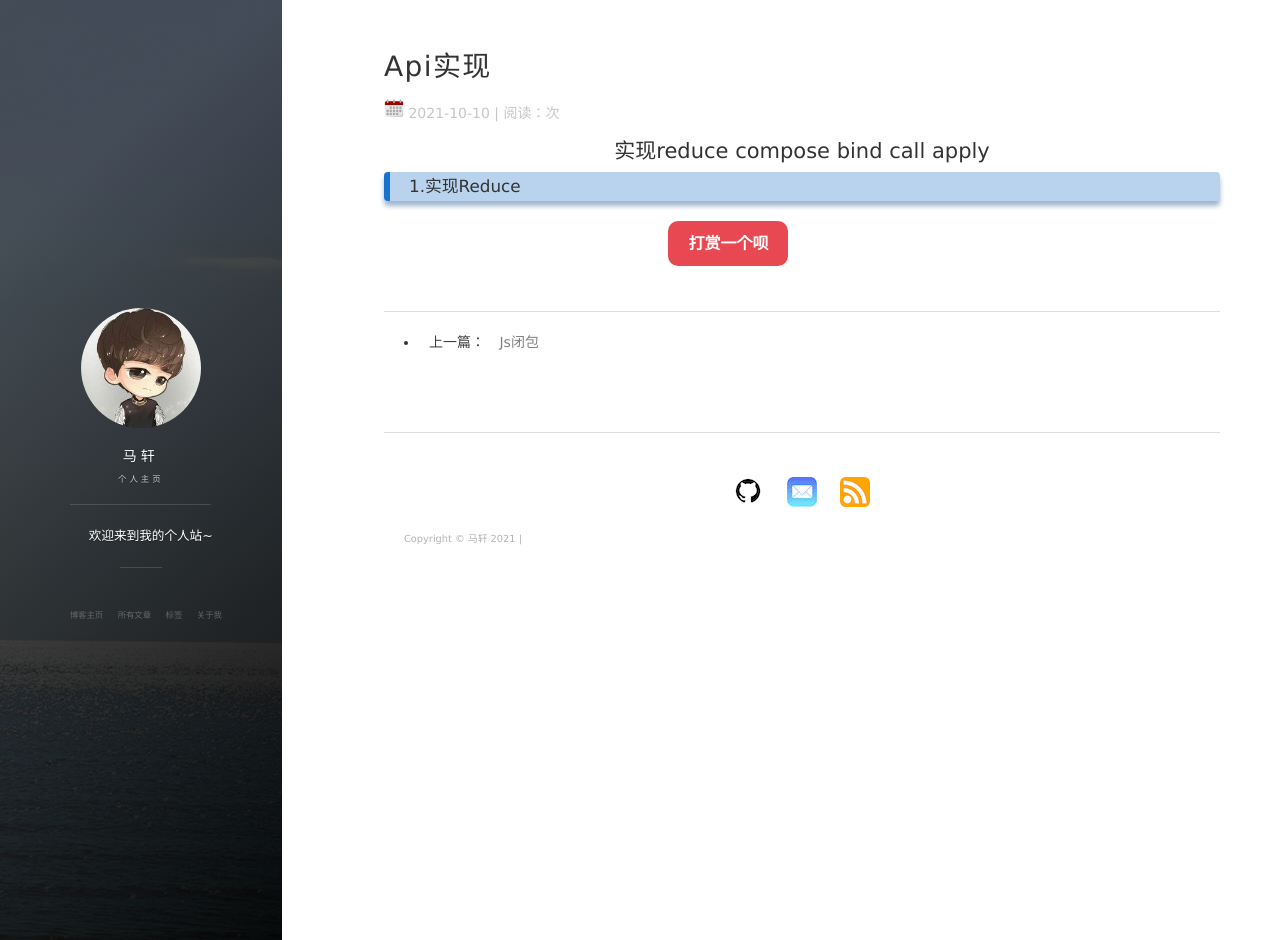
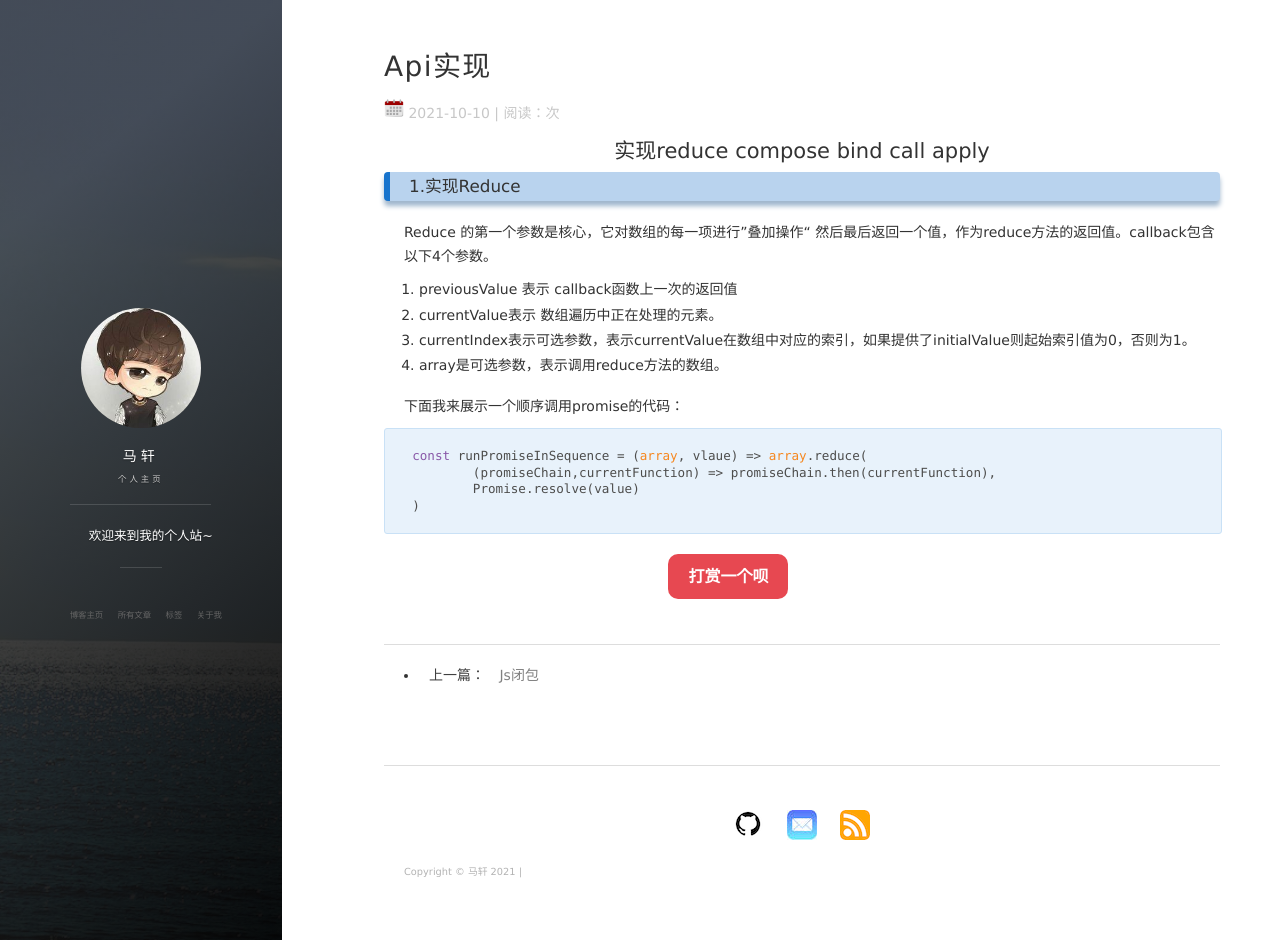
Before and after one commit to basicButtons/basicButtons.github.io, a Jekyll site: the page built from _posts/2021-10-10-API实现.md, in a window 1280 px wide and 940 px high. Built offline with Jekyll 4.4.1, drawn with Linux system fonts in a browser that asks for light colours; nearby versions of some CDN libraries; our own code applies the rules of GitHub Pages for plain Markdown files; comment, search, counter and statistics services are not loaded.

Commit message:
add API 10.12

````diff
--- a/_posts/2021-10-10-API实现.md
+++ b/_posts/2021-10-10-API实现.md
@@ -1,3 +1,19 @@
 <h2 align = "center">实现reduce compose bind call apply</h2>
 
 ### 1.实现Reduce
+
+Reduce 的第一个参数是核心，它对数组的每一项进行”叠加操作“ 然后最后返回一个值，作为reduce方法的返回值。callback包含以下4个参数。
+
+1. previousValue 表示 callback函数上一次的返回值
+2. currentValue表示 数组遍历中正在处理的元素。
+3. currentIndex表示可选参数，表示currentValue在数组中对应的索引，如果提供了initialValue则起始索引值为0，否则为1。
+4. array是可选参数，表示调用reduce方法的数组。
+
+下面我来展示一个顺序调用promise的代码：
+
+```javascript
+const runPromiseInSequence = (array, vlaue) => array.reduce(
+	(promiseChain,currentFunction) => promiseChain.then(currentFunction),
+	Promise.resolve(value)
+)
+```
````
